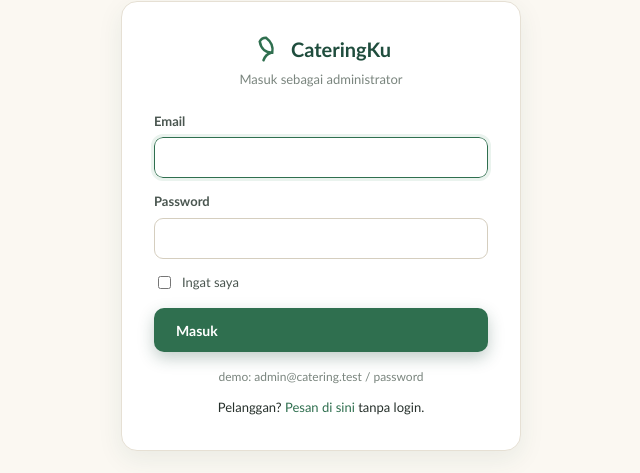
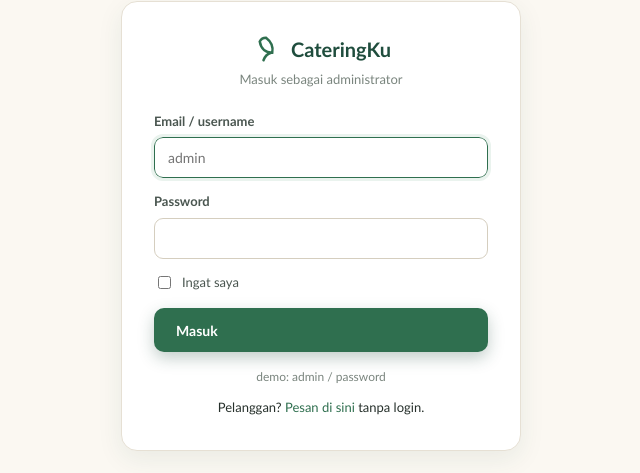
Before and after one commit to ben-java/proyek-catering, a Laravel app: page /login in a window 1280 px wide. Shown: the part 174-647 px from the top of the page, without its empty margins (319-959 px from the left). Run offline with Laravel 12, Linux system fonts and the light colour scheme.

Commit message:
feat: login menerima identifier non-email; kredensial demo admin/password (seeder + admin aktif + UI + README + test)

```diff
--- a/app/Http/Controllers/Auth/LoginController.php
+++ b/app/Http/Controllers/Auth/LoginController.php
@@ -16,7 +16,7 @@ class LoginController extends Controller
     public function login(Request $request)
     {
         $credentials = $request->validate([
-            'email' => ['required', 'email'],
+            'email' => ['required', 'string'],
             'password' => ['required', 'string'],
         ]);
 
@@ -28,7 +28,7 @@ class LoginController extends Controller
 
         return back()
             ->withInput($request->only('email'))
-            ->withErrors(['email' => 'Email atau password salah.']);
+            ->withErrors(['email' => 'Email/username atau password salah.']);
     }
 
     public function logout(Request $request)
--- a/resources/views/auth/login.blade.php
+++ b/resources/views/auth/login.blade.php
@@ -28,8 +28,8 @@
         <form method="POST" action="{{ url('/login') }}">
             @csrf
             <div class="field">
-                <label>Email</label>
-                <input type="email" name="email" value="{{ old('email') }}" required autofocus>
+                <label for="email">Email / username</label>
+                <input id="email" type="text" name="email" value="{{ old('email') }}" placeholder="admin" required autofocus>
             </div>
             <div class="field">
                 <label>Password</label>
@@ -40,7 +40,7 @@
             </label>
             <button type="submit" class="btn btn-primary">Masuk</button>
         </form>
-        <div class="hint mt" style="text-align:center">demo: admin@catering.test / password</div>
+        <div class="hint mt" style="text-align:center">demo: admin / password</div>
         <div style="text-align:center;margin-top:12px;font-size:13px">
             Pelanggan? <a href="{{ url('/pesan') }}">Pesan di sini</a> tanpa login.
         </div>
```
Also changed, not shown: database/seeders/DatabaseSeeder.php (+4 -5 lines), tests/Feature/AuthTest.php (+10 -0 lines), README.md.
